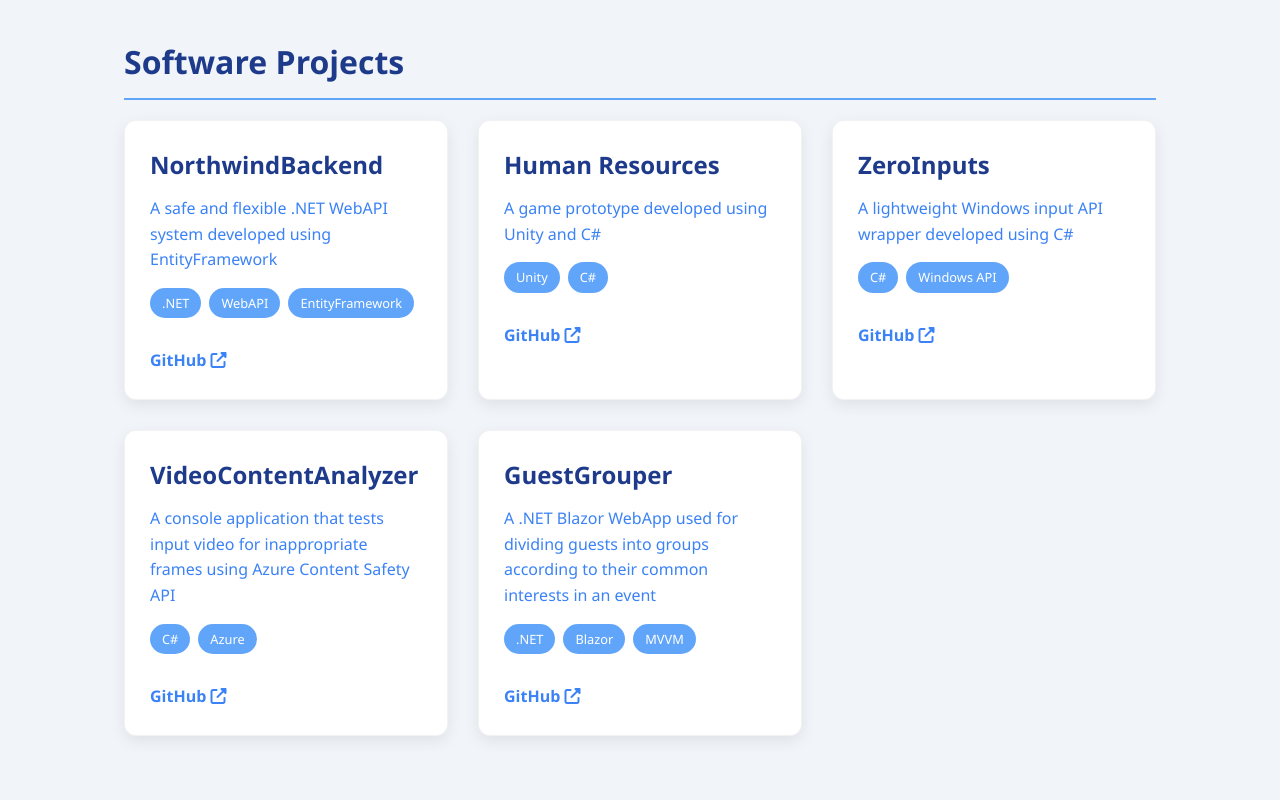
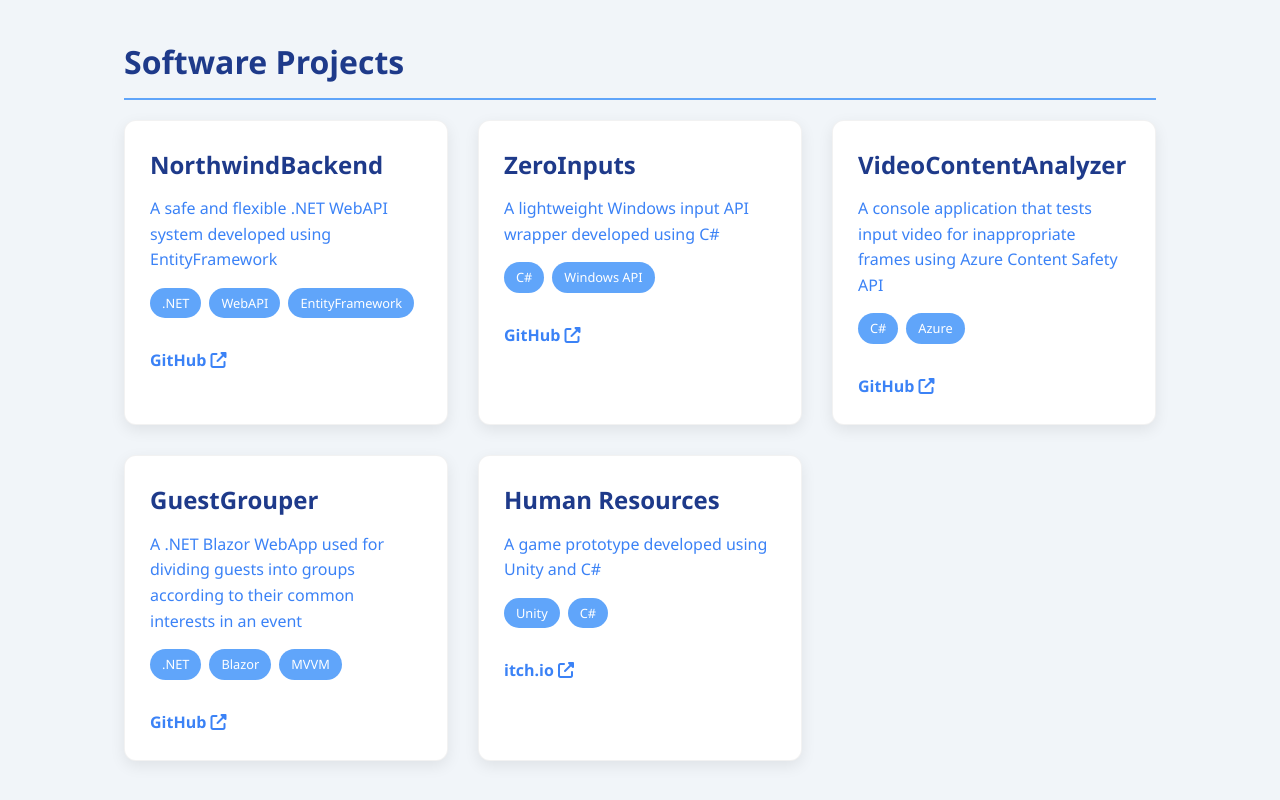
Before and after one commit to Zerohidz/Zerohidz.github.io, a plain HTML site: page index.html in a window 1280 px wide. Shown: the part 360-1160 px from the top of the page. Drawn offline with Linux system fonts and the light colour scheme.

Commit message:
Add `Itch.io` projects

```diff
--- a/index.html
+++ b/index.html
@@ -36,16 +36,6 @@
                 </div>
 
                 <div class="project-card">
-                    <h3>Human Resources</h3>
-                    <p>A game prototype developed using Unity and C#</p>
-                    <div class="technologies">
-                        <span class="tech-tag">Unity</span>
-                        <span class="tech-tag">C#</span>
-                    </div>
-                    <a href="https://github.com/zerohidz/Insan-Kaynaklari" class="project-link" target="_blank">GitHub <i class="fas fa-external-link-alt"></i></a>
-                </div>
-
-                <div class="project-card">
                     <h3>ZeroInputs</h3>
                     <p>A lightweight Windows input API wrapper developed using C#</p>
                     <div class="technologies">
@@ -74,6 +64,16 @@
                         <span class="tech-tag">MVVM</span>
                     </div>
                     <a href="https://github.com/zerohidz/GuestGrouper" class="project-link" target="_blank">GitHub <i class="fas fa-external-link-alt"></i></a>
+                </div>
+
+                <div class="project-card">
+                    <h3>Human Resources</h3>
+                    <p>A game prototype developed using Unity and C#</p>
+                    <div class="technologies">
+                        <span class="tech-tag">Unity</span>
+                        <span class="tech-tag">C#</span>
+                    </div>
+                    <a href="https://zerohidz.itch.io/insan-kaynaklari-prototip" class="project-link" target="_blank">itch.io <i class="fas fa-external-link-alt"></i></a>
                 </div>
             </div>
         </section>
```
